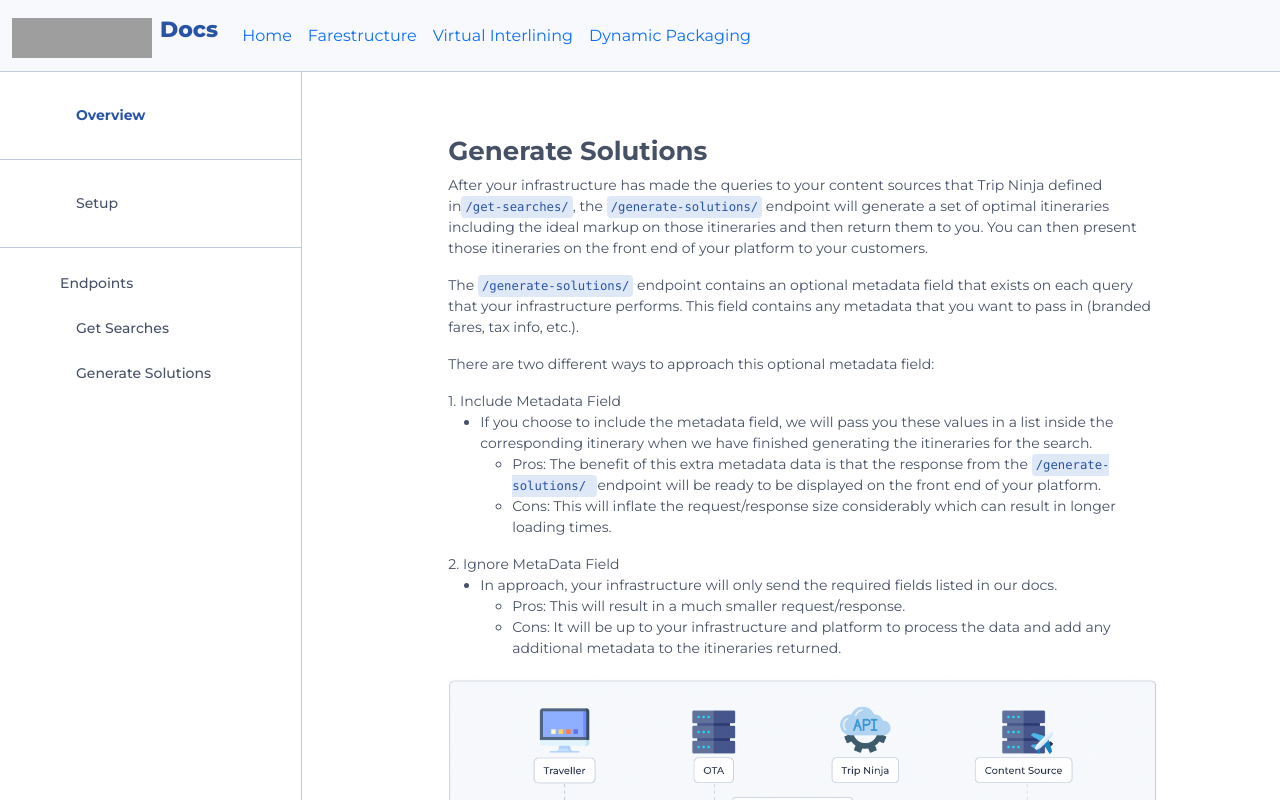
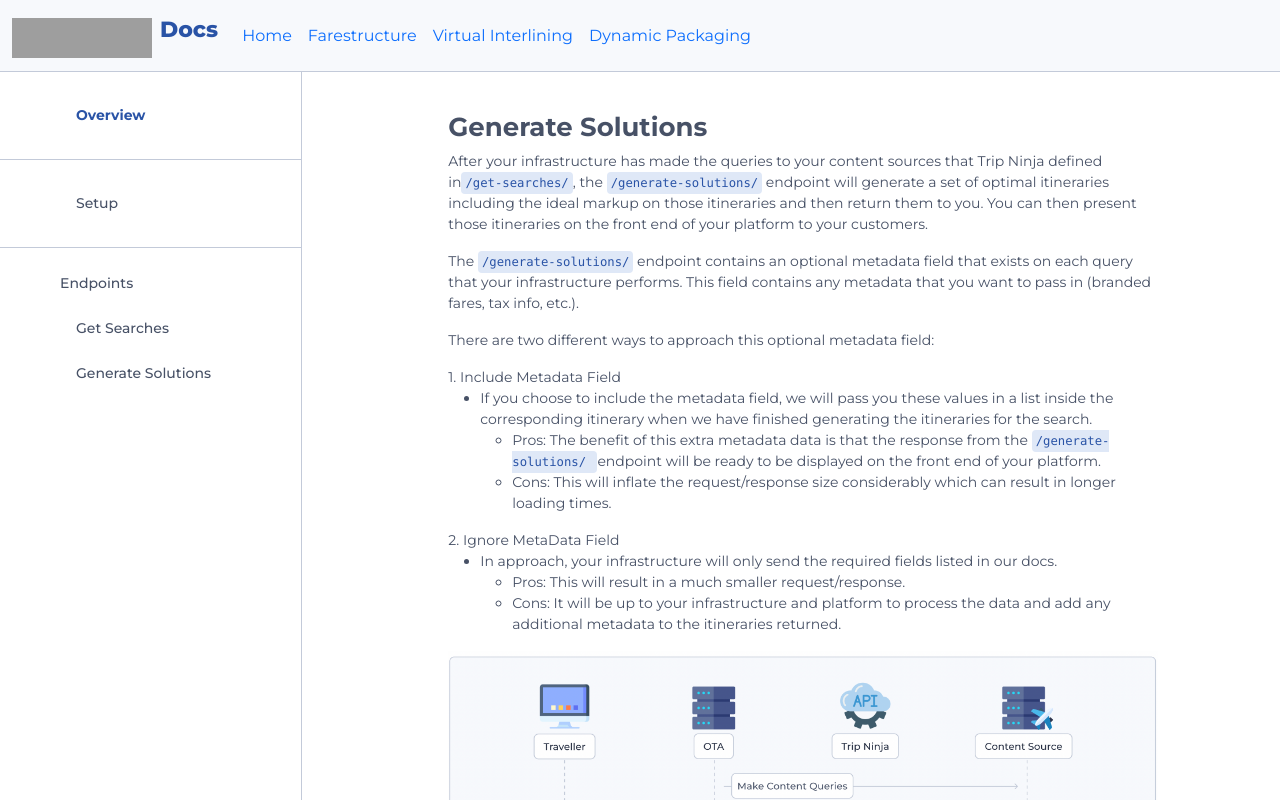
Before and after one commit to trip-ninja-inc/trip_ninja_api_docs, a React (Create React App) app in the folder trip-ninja-docs/: page /farestructure/generate-solutions/ in a window 1280 px wide. Shown: the top 800 px of the page. Built offline with nearby package versions, Linux system fonts and the light colour scheme; grey boxes are pictures that could not be loaded.

Commit message:
Update FareStructure.tsx

```diff
--- a/trip-ninja-docs/src/farestructure/FareStructure.tsx
+++ b/trip-ninja-docs/src/farestructure/FareStructure.tsx
@@ -17,7 +17,7 @@
         <SideBarNav />
       </div>
       <div className="col-md-9">
-        <div className="row justify-content-center my-5">
+        <div className="row justify-content-center my-4">
           <div className="col-md-9">
             {view === "overview" &&
               <FareStructureOverview />
```
